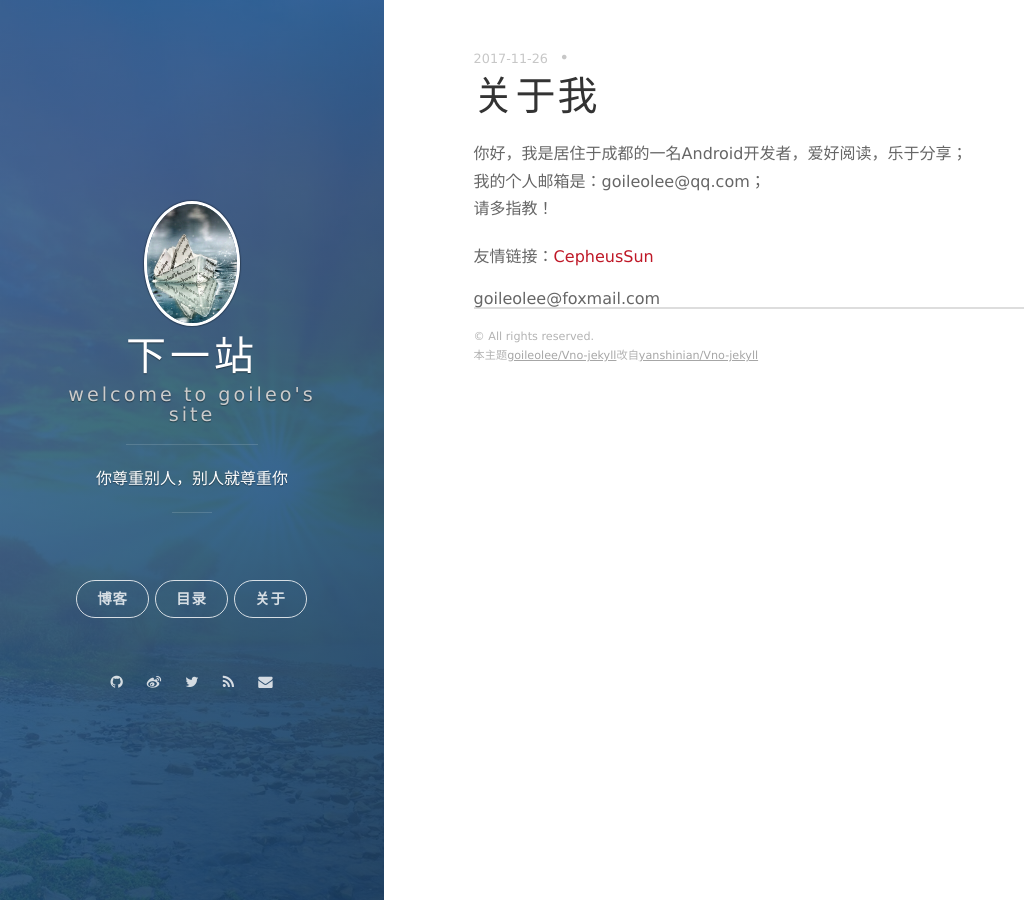
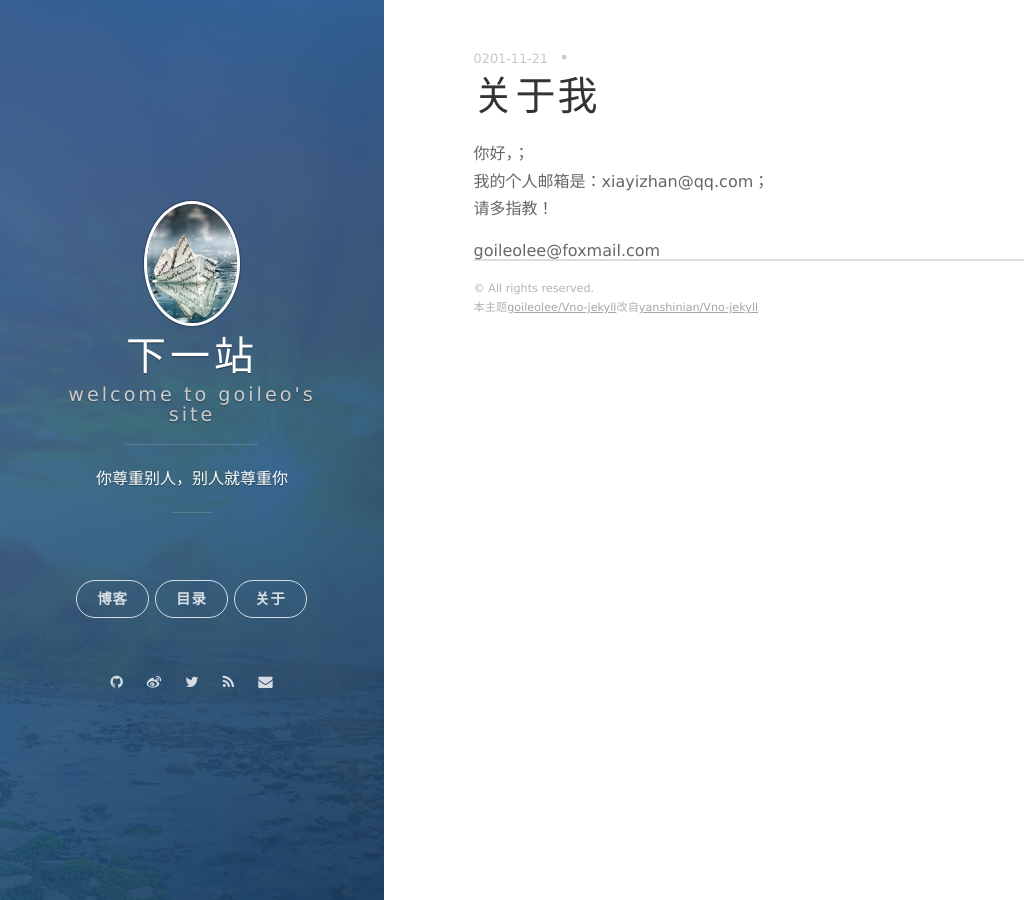
Before and after one commit to xiayizhan2017/xiayizhan2017.github.io, a Jekyll site: the page built from aboutme.html, in a window 1280 px wide. Shown: the whole page, without its empty margins (0-1024 px from the left). Built offline with Jekyll 4.4.1, drawn with Linux system fonts in a browser that asks for light colours; nearby versions of some CDN libraries; Markdown is read by kramdown in place of the engine named in the settings; comment, search, counter and statistics services are not loaded.

Commit message:
Update aboutme.html

```diff
--- a/aboutme.html
+++ b/aboutme.html
@@ -2,19 +2,14 @@
 layout: post
 category: Info
 title: 关于我
-date: 2017-11-26 15:00:00.000000000 +00:00
-tags: goileolee, info
-keywords: goileolee, goileolee
+date: 201-11-21 15:00:00.000000000 +00:00
+tags: xiayizhan, info
+keywords: xiayizhan, xiayizhan
 excerpt: 博客时间线
 ---
 
 <p>
-你好，我是居住于成都的一名Android开发者，爱好阅读，乐于分享；<br>
-我的个人邮箱是：goileolee@qq.com；<br>
+你好，；<br>
+我的个人邮箱是：xiayizhan@qq.com；<br>
 请多指教！
 </p>
-
-
-<p>
-友情链接：<a href="http://cepheussun.com">CepheusSun</a
-</p>
```
